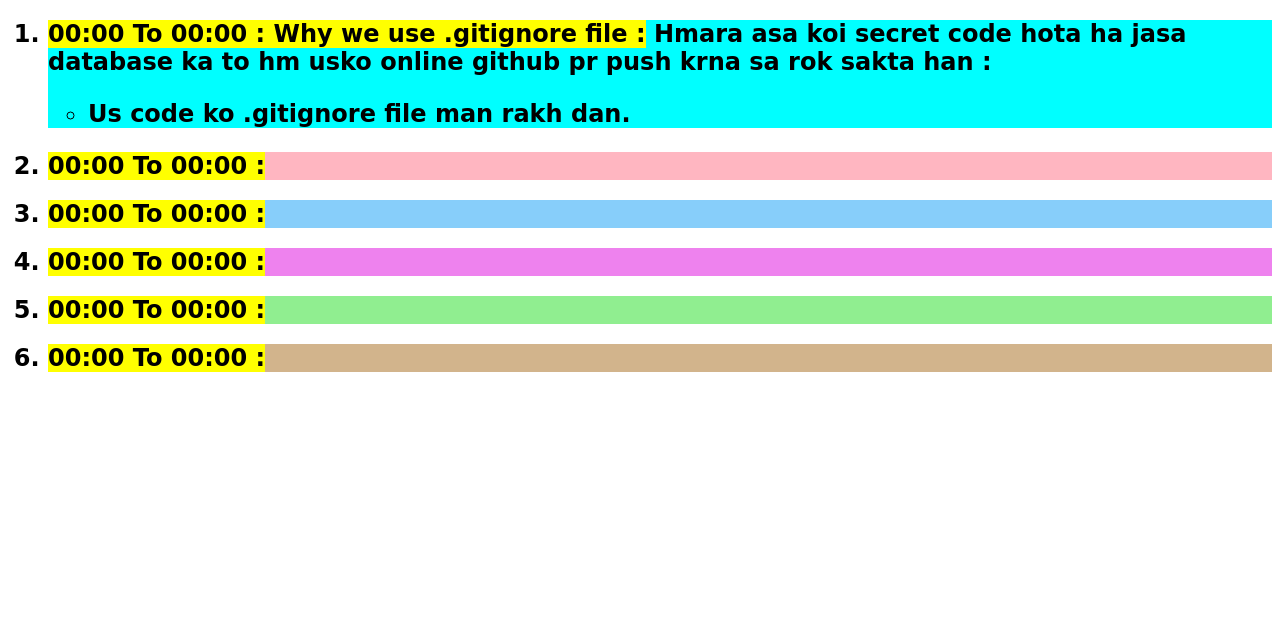
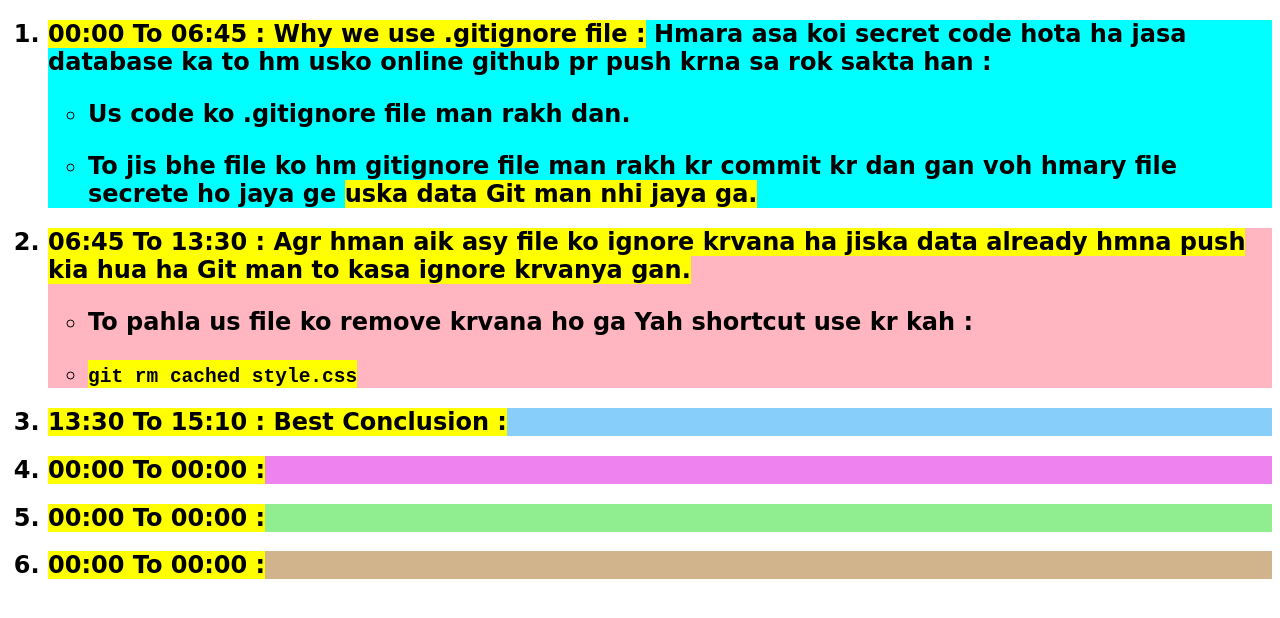
Before and after one commit to Kashifmalik-28/Video_No_10-What-is-.gitignore-file-, a plain HTML site: page index.html in a window 1280 px wide. Drawn offline with Linux system fonts and the light colour scheme.

Commit message:
Video_No_10 Completed

```diff
--- a/index.html
+++ b/index.html
@@ -9,19 +9,40 @@
     <ol>
       <h2 style="background-color: aqua">
         <li>
-          <mark>00:00 To 00:00 : Why we use .gitignore file :</mark> Hmara asa
+          <mark>00:00 To 06:45 : Why we use .gitignore file :</mark> Hmara asa
           koi secret code hota ha jasa database ka to hm usko online github pr
           push krna sa rok sakta han :
         </li>
         <ul>
           <p><li>Us code ko .gitignore file man rakh dan.</li></p>
+          <li>
+            To jis bhe file ko hm gitignore file man rakh kr commit kr dan gan
+            voh hmary file secrete ho jaya ge
+            <mark>uska data Git man nhi jaya ga.</mark>
+          </li>
         </ul>
       </h2>
       <h2 style="background-color: lightpink">
-        <li><mark>00:00 To 00:00 :</mark></li>
+        <li>
+          <mark
+            >06:45 To 13:30 : Agr hman aik asy file ko ignore krvana ha jiska
+            data already hmna push kia hua ha Git man to kasa ignore krvanya
+            gan.</mark
+          >
+        </li>
+        <ul>
+          <p>
+            <li>
+              To pahla us file ko remove krvana ho ga Yah shortcut use kr kah :
+            </li>
+          </p>
+          <li>
+            <mark><code>git rm cached style.css</code></mark>
+          </li>
+        </ul>
       </h2>
       <h2 style="background-color: lightskyblue">
-        <li><mark>00:00 To 00:00 :</mark></li>
+        <li><mark>13:30 To 15:10 : Best Conclusion :</mark></li>
       </h2>
       <h2 style="background-color: violet">
         <li><mark>00:00 To 00:00 :</mark></li>
```
Also changed, not shown: 1 other file.
